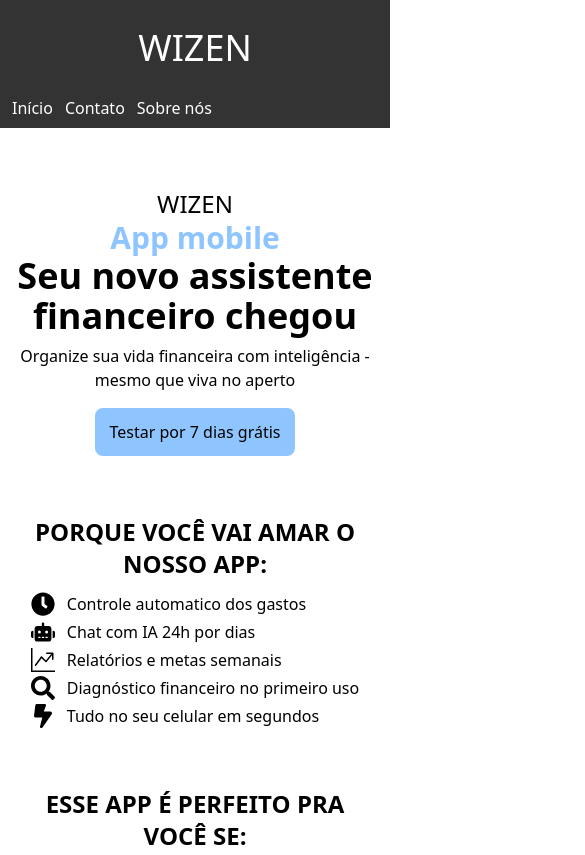
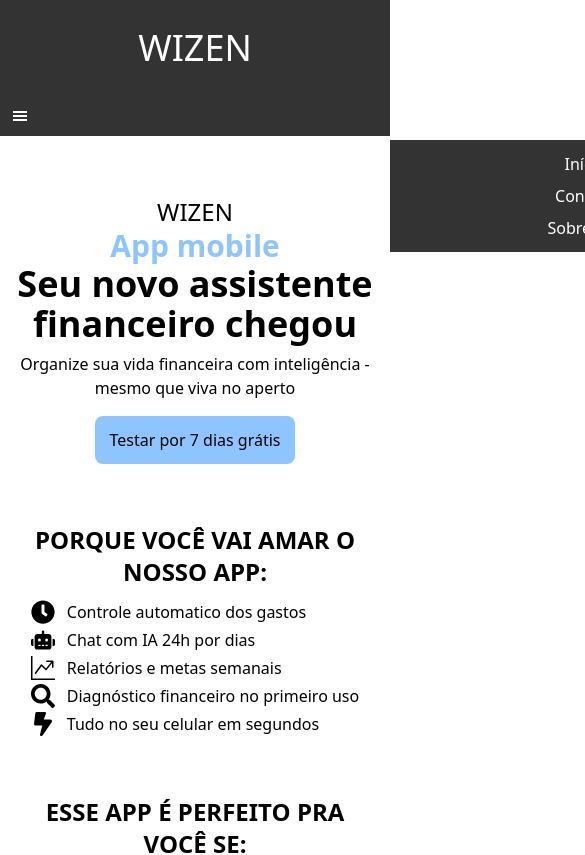
Before and after one commit to trafegoofertaecontingencia/wizen, a Next.js app: page / in a window 390 px wide. Shown: the top 855 px of the page, 585 px wide, since content can reach past the window. Built offline with nearby package versions, Linux system fonts and the light colour scheme.

Commit message:
navbar pronta

```diff
--- a/app/components/Cta.tsx
+++ b/app/components/Cta.tsx
@@ -1,6 +1,6 @@
 export default function Cta() {
     return (
-        <div className="flex flex-col items-center mt-15">
+        <div  id="cta" className="flex flex-col items-center mt-15">
             <p>Assine agora!</p>
             <p className="md:text-4xl text-center bg-blue-200 p-3 rounded-md font-bold">Você só paga se funcionar.</p>
             <p className="text-center">Se não gostar cancele sem burocracia.</p>
--- a/app/components/Header.tsx
+++ b/app/components/Header.tsx
@@ -1,7 +1,9 @@
+
+
 export default function Header() {
     return (
         <header className="h-24 flex justify-center items-center bg-[#333] text-white text-4xl uppercase">
-            Wizen
+            <span>Wizen</span>
         </header>
     )
 }
--- a/app/components/Intro.tsx
+++ b/app/components/Intro.tsx
@@ -1,12 +1,12 @@
 export default function Intro() {
     return (
-        <div className="pt-15 flex justify-center text-center md:justify-start md:ml-15">
-          <div className="flex flex-col items-center">
+        <div className="pt-15 flex justify-center text-center md:text-ju md:justify-start md:ml-15">
+          <div className="flex flex-col items-center md:items-baseline md:text-justify">
             <p className="text-2xl md:text-4xl">WIZEN</p>
             <p className="text-blue-300 text-3xl md:text-5xl font-bold">App mobile</p>
             <p className="text-4xl md:text-6xl font-bold">Seu novo assistente <br /> financeiro chegou</p>
             <p className="m-2 md:text-lg">Organize sua vida financeira com inteligência - mesmo que viva no aperto</p>
-            <button className="bg-blue-300 rounded-lg p-3 mt-2 w-50">Testar por 7 dias grátis</button>
+            <button className="bg-blue-300 rounded-lg p-3 mt-2 w-50"><a href="#cta">Testar por 7 dias grátis</a></button>
           </div>
         </div>
     )
--- a/app/components/Navbar.tsx
+++ b/app/components/Navbar.tsx
@@ -1,13 +1,46 @@
+"use client"
+
 import Link from "next/link";
 
+import { GiHamburgerMenu } from "react-icons/gi";
+
+import { motion } from "framer-motion";
+import { useState } from "react";
+
 export default function Navbar() {
+
+    const [isOpen, setIsOpen] = useState(false);
+
+    const handleMenu = () => {
+        setIsOpen(!isOpen);
+    }
+
+    console.log(isOpen);
+
     return (
         <nav>
-            <ul className="flex gap-3 pl-3 pr-3 pb-2 bg-[#333] text-white">
+            <ul className="md:flex gap-3 pl-3 pr-3 pb-2 bg-[#333] text-white hidden">
                 <li><Link href="/">Início</Link></li>
                 <li><Link href="/">Contato</Link></li>
                 <li><Link href="/">Sobre nós</Link></li>
             </ul>
+            <motion.div
+            initial={{ height: "auto" }}
+            animate={isOpen ? {height: "200px"} : {height: "auto"}}
+            transition={isOpen ? {} : {duration: 0.4, delay: 0.2}}
+            className="bg-[#333] text-white cursor-pointer p-3 md:hidden" onClick={handleMenu}>
+            <GiHamburgerMenu onClick={handleMenu} />
+            </motion.div>
+            <motion.div className="bg-[#333] w-[100vw] p-3 absolute right-[-100%] z-1 top-[140px] overflow-hidden text-white"
+            initial={{ right: "-100%" }}
+            animate={ isOpen ? { right: "0" } : { right: "-100%" }  }
+            transition={isOpen ? { duration: 0.5 } : {durantion: 0.1}}>
+                <ul className="flex flex-col items-center gap-2">
+                    <li>Início</li>
+                    <li>Contato</li>
+                    <li>Sobre nós</li>
+                </ul>
+            </motion.div>
         </nav>
     )
 };
--- a/package.json
+++ b/package.json
@@ -9,6 +9,7 @@
     "lint": "next lint"
   },
   "dependencies": {
+    "framer-motion": "^12.11.3",
     "next": "15.3.2",
     "react": "^19.0.0",
     "react-dom": "^19.0.0",
```
Also changed, not shown: 1 other file (tests, documents, lock files or other folders).
